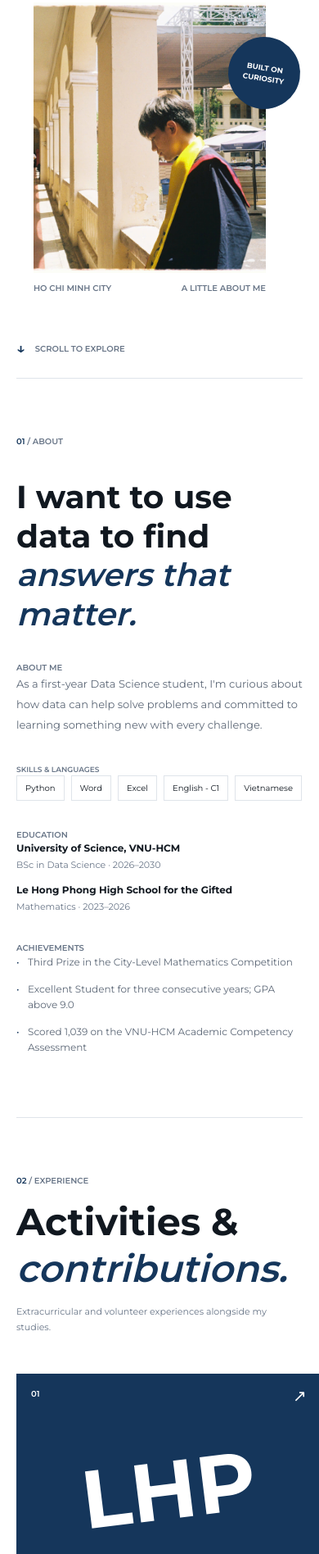
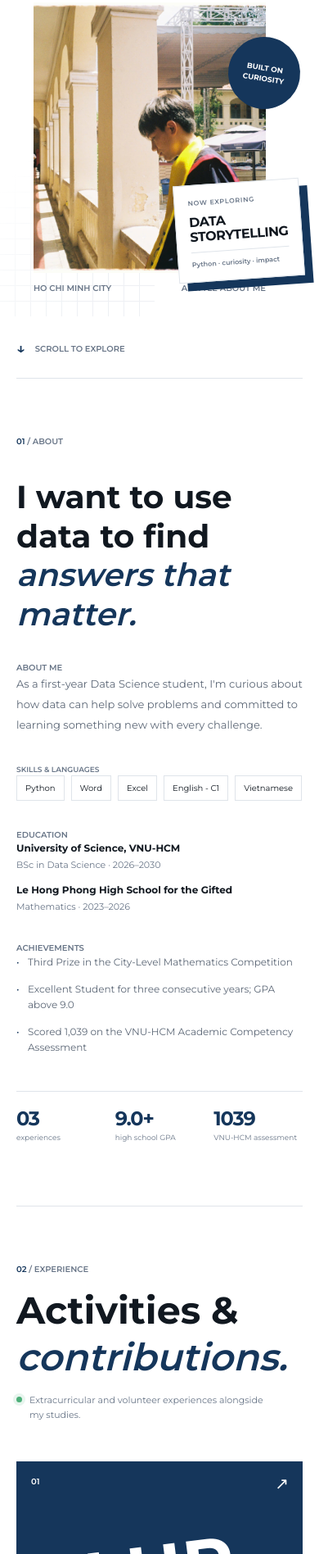
Before and after one commit to baorlaanqtran/portfolio_cua_tui, a plain HTML site: page index.html in a window 390 px wide. Shown: the part 746-2642 px from the top of the page at 82% size. Drawn offline with Linux system fonts and the light colour scheme.

Commit message:
newchange

```diff
--- a/index.html
+++ b/index.html
@@ -52,6 +52,7 @@
           <p class="hero-location">BASED IN <span>HO CHI MINH CITY, VIETNAM</span></p>
         </div>
         <div class="hero-visual">
+          <div class="hero-grid-art" aria-hidden="true"></div>
           <div class="portrait-frame">
             <img
               src="assets/avatar.jpg"
@@ -60,6 +61,11 @@
           </div>
           <div class="image-note"><span>HO CHI MINH CITY</span><span>A LITTLE ABOUT ME</span></div>
           <span class="hero-stamp" aria-hidden="true">BUILT ON<br />CURIOSITY</span>
+          <aside class="hero-data-card" aria-label="Current focus">
+            <span class="data-card-label">NOW EXPLORING</span>
+            <strong>DATA<br />STORYTELLING</strong>
+            <span class="data-card-meta">Python · curiosity · impact</span>
+          </aside>
         </div>
         <a class="scroll-cue" href="#about"><span aria-hidden="true">↓</span> SCROLL TO EXPLORE</a>
       </section>
@@ -99,6 +105,11 @@
               </ul>
             </div>
           </div>
+          <div class="about-stats" aria-label="Quick facts">
+            <div><strong>03</strong><span>experiences</span></div>
+            <div><strong>9.0+</strong><span>high school GPA</span></div>
+            <div><strong>1039</strong><span>VNU-HCM assessment</span></div>
+          </div>
         </div>
       </section>
 
@@ -108,7 +119,10 @@
             <div class="section-label"><span>02</span> / EXPERIENCE</div>
             <h2 id="projects-title">Activities & <em>contributions.</em></h2>
           </div>
-          <p>Extracurricular and volunteer experiences alongside my studies.</p>
+          <div class="section-aside">
+            <span class="availability-dot"></span>
+            <p>Extracurricular and volunteer experiences alongside my studies.</p>
+          </div>
         </div>
         <div class="project-grid">
           <article class="project-card project-card-featured">
--- a/styles.css
+++ b/styles.css
@@ -59,10 +59,15 @@ h1 em, h2 em { color: var(--navy); font-weight: 600; }
 .hero-location { margin: 66px 0 0; color: var(--muted); }
 .hero-location span { display: block; margin-top: 8px; color: var(--ink); }
 .hero-visual { position: relative; width: min(100%, 430px); justify-self: end; padding: 0 24px 28px 0; }
+.hero-grid-art { position: absolute; z-index: -1; width: 190px; height: 190px; left: -76px; bottom: 8px; opacity: .52; background-image: linear-gradient(var(--line) 1px, transparent 1px), linear-gradient(90deg, var(--line) 1px, transparent 1px); background-size: 19px 19px; mask-image: linear-gradient(135deg, transparent 8%, black 70%); }
 .portrait-frame { width: 100%; aspect-ratio: 4 / 4.65; overflow: hidden; background: #e9eef4; }
 .portrait-frame img { display: block; width: 100%; height: 100%; object-fit: cover; object-position: center 38%; }
 .image-note { display: flex; justify-content: space-between; padding-top: 12px; color: var(--muted); }
 .hero-stamp { position: absolute; right: -13px; top: 42px; width: 105px; height: 105px; display: grid; place-content: center; border-radius: 50%; background: var(--navy); color: var(--paper); font-size: 10px; font-weight: 700; line-height: 1.5; text-align: center; transform: rotate(9deg); }
+.hero-data-card { position: absolute; right: -44px; bottom: 55px; display: grid; gap: 10px; width: 154px; padding: 16px; background: var(--paper); border: 1px solid var(--line); box-shadow: 10px 10px 0 var(--navy); transform: rotate(-4deg); }
+.data-card-label, .data-card-meta { color: var(--muted); font-size: 8px; font-weight: 600; letter-spacing: .08em; }
+.hero-data-card strong { color: var(--ink); font-size: 16px; line-height: 1.1; letter-spacing: -.03em; }
+.data-card-meta { padding-top: 9px; border-top: 1px solid var(--line); font-size: 8px; letter-spacing: 0; }
 .scroll-cue { position: absolute; bottom: 28px; left: 0; display: flex; align-items: center; gap: 12px; color: var(--muted); }
 .scroll-cue span { color: var(--navy); font-size: 18px; }
 .about { border-top: 1px solid var(--line); padding: 92px 0 110px; display: grid; grid-template-columns: .65fr 1.35fr; gap: 48px; }
@@ -80,11 +85,18 @@ h1 em, h2 em { color: var(--navy); font-weight: 600; }
 .resume-list span { display: block; margin-top: 3px; color: var(--muted); font-size: 11px; }
 .achievement-list li { position: relative; padding-left: 14px; color: var(--card-text); font-size: 12px; line-height: 1.6; }
 .achievement-list li::before { position: absolute; left: 0; color: var(--navy); content: "•"; }
+.about-stats { display: grid; grid-template-columns: repeat(3, 1fr); gap: 12px; margin-top: 64px; padding-top: 18px; border-top: 1px solid var(--line); }
+.about-stats div { display: flex; align-items: baseline; gap: 10px; }
+.about-stats strong { color: var(--navy); font-size: clamp(24px, 3vw, 38px); letter-spacing: -.05em; }
+.about-stats span { color: var(--muted); font-size: 9px; line-height: 1.35; }
 .projects { border-top: 1px solid var(--line); padding: 90px 0 112px; }
 .section-heading { display: flex; align-items: end; justify-content: space-between; margin-bottom: 42px; }
 .section-heading h2 { margin: 15px 0 0; font-size: clamp(40px, 5vw, 62px); }
-.section-heading > p { max-width: 245px; margin: 0 0 5px; color: var(--muted); font-size: 11px; line-height: 1.7; }
+.section-aside { display: flex; align-items: flex-start; gap: 9px; max-width: 245px; margin: 0 0 5px; }
+.section-heading > .section-aside p { margin: 0; color: var(--muted); font-size: 11px; line-height: 1.7; }
+.availability-dot { flex: 0 0 auto; width: 7px; height: 7px; margin-top: 5px; border-radius: 50%; background: #4daf79; box-shadow: 0 0 0 4px #4daf7920; }
 .project-grid { display: grid; grid-template-columns: 1.12fr .88fr; gap: 42px; align-items: start; }
+.project-card { min-width: 0; }
 .project-card:nth-child(2) { margin-top: 78px; }
 .project-image { aspect-ratio: 1.32; position: relative; display: grid; place-items: center; overflow: hidden; }
 .image-navy { background: var(--navy); color: var(--paper); }
@@ -101,7 +113,7 @@ h1 em, h2 em { color: var(--navy); font-weight: 600; }
 .project-art-orbit i:nth-child(2) { right: 6px; bottom: 49px; background: #b8c7d8; }
 .project-art-orbit i:nth-child(3) { left: 45px; bottom: 7px; background: var(--paper); }
 .project-meta { display: flex; align-items: baseline; justify-content: space-between; margin-top: 19px; }
-.project-meta h3 { margin: 0; font-family: var(--sans); font-size: 20px; font-weight: 600; }
+.project-meta h3 { min-width: 0; margin: 0; font-family: var(--sans); font-size: 20px; font-weight: 600; }
 .project-meta > span { color: var(--muted); font-size: 10px; }
 .project-card > p { margin: 7px 0 13px; font-size: 11px; }
 .tag-list { display: flex; gap: 7px; padding: 0; margin: 0; list-style: none; }
@@ -136,17 +148,21 @@ h1 em, h2 em { color: var(--navy); font-weight: 600; }
   .hero-location { margin-top: 42px; }
   .hero-visual { width: min(88%, 430px); justify-self: center; }
   .hero-stamp { right: -18px; width: 88px; height: 88px; font-size: 9px; }
+  .hero-data-card { right: -20px; bottom: 45px; }
+  .hero-grid-art { left: -42px; bottom: 0; }
   .scroll-cue { bottom: 25px; }
   .about { padding: 70px 0 76px; grid-template-columns: 1fr; gap: 38px; }
   .about-content h2 { margin: 0 0 30px; font-size: 39px; }
   .about-bottom { grid-template-columns: 1fr; gap: 30px; }
+  .about-stats { margin-top: 44px; }
+  .about-stats div { display: grid; gap: 3px; }
   .projects { padding: 70px 0 78px; }
   .section-heading { align-items: start; flex-direction: column; gap: 15px; }
   .section-heading h2 { font-size: 46px; }
-  .section-heading > p { max-width: 320px; }
+  .section-aside { max-width: 320px; }
   .project-grid { grid-template-columns: 1fr; gap: 42px; }
   .project-card:nth-child(2) { margin-top: 0; }
-  .project-art-type { font-size: 100px; }
+  .project-art-type { max-width: 100%; font-size: clamp(55px, 22vw, 100px); }
   .contact-inner { padding-top: 65px; }
   .contact .eyebrow { margin-top: 64px; }
   .contact h2 { font-size: clamp(58px, 15vw, 82px); }
```
